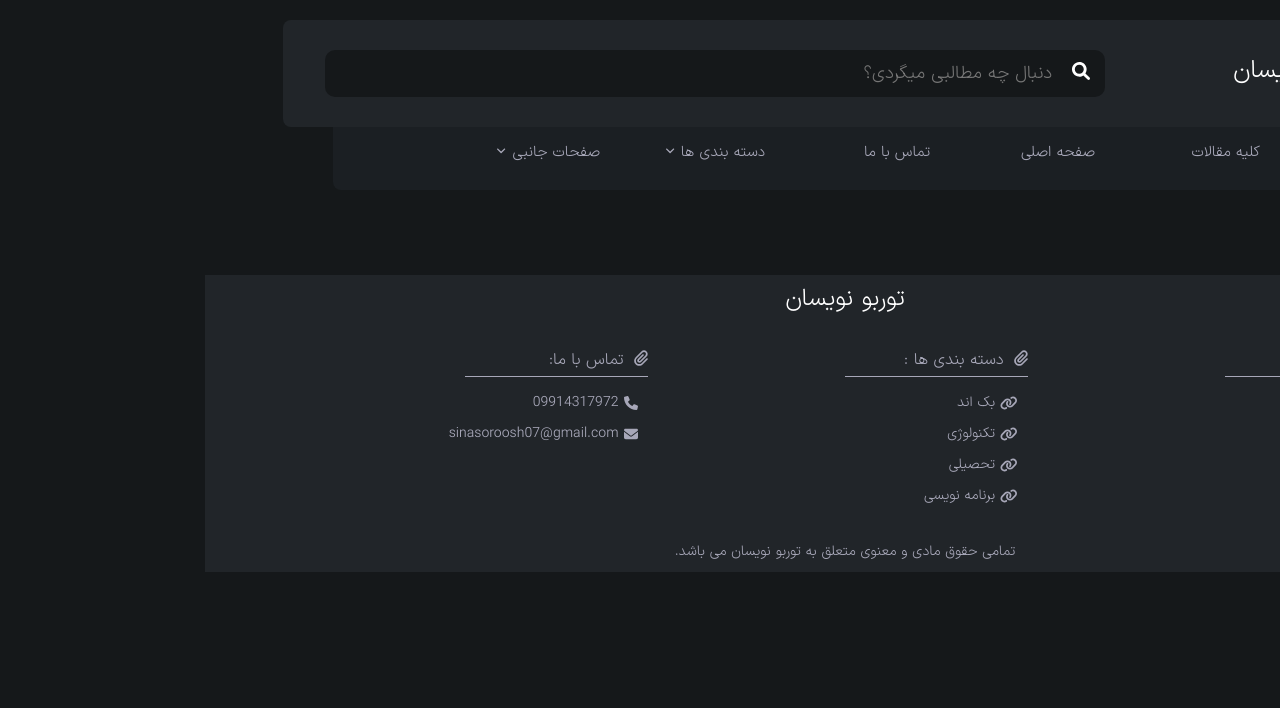
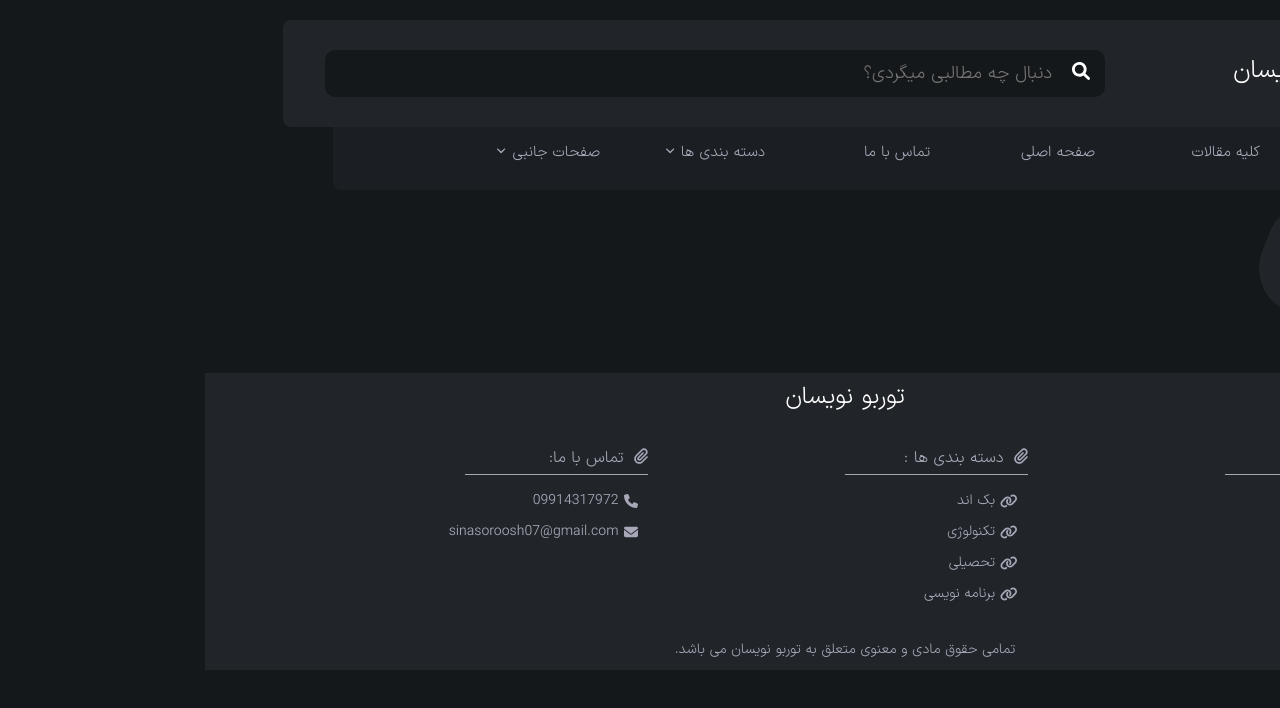
Before and after one commit to Sina-Soroosh/turbo-writers, a React (Vite) app: page /articles in a window 1280 px wide. Shown: the top 708 px of the page. Built offline with nearby package versions, Linux system fonts and the light colour scheme; a web font is replaced by a local one.

Commit message:
Add ArticleBox component

```diff
--- a/src/components/BoxArticles/BoxArticles.css
+++ b/src/components/BoxArticles/BoxArticles.css
@@ -32,6 +32,8 @@
 
 .content-box-articles .control-box-articles .title-box-articles h4 {
     color: #a7a7b8;
+    font-size: 15px;
+    font-weight: 700;
 }
 
 .content-box-articles .control-box-articles .title-box-articles .svg-box-articles {
--- a/src/pages/Articles/Articles.jsx
+++ b/src/pages/Articles/Articles.jsx
@@ -1,8 +1,13 @@
 import React from "react";
 import "./Articles.css";
+import BoxArticles from "../../components/BoxArticles/BoxArticles";
 
 function Articles() {
-  return <div>Articles</div>;
+  return (
+    <div className="articles">
+      <BoxArticles title="کلیه مقالات :"></BoxArticles>
+    </div>
+  );
 }
 
 export default Articles;
```
Also changed, not shown: src/components/ArticleBox/ArticleBox.jsx (added, +8 -0 lines), src/components/ArticleBox/ArticleBox.css (added).
